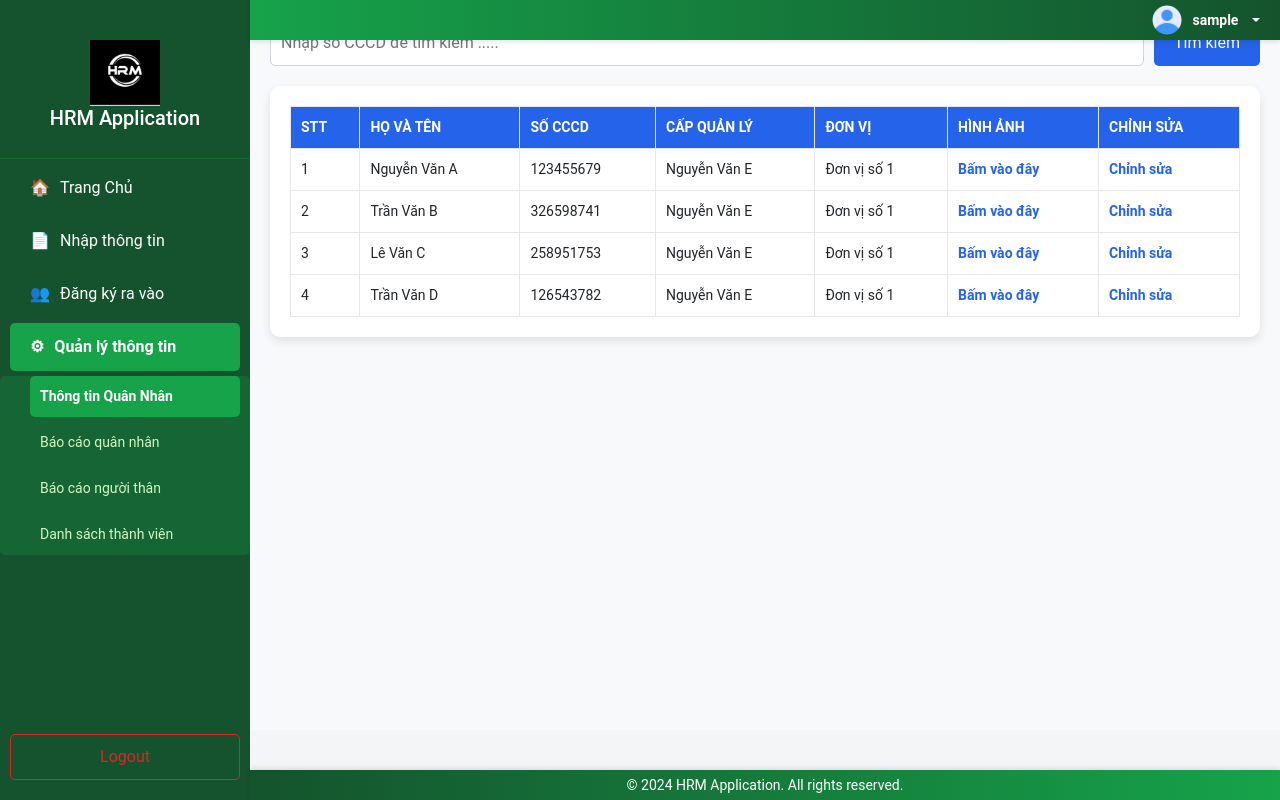
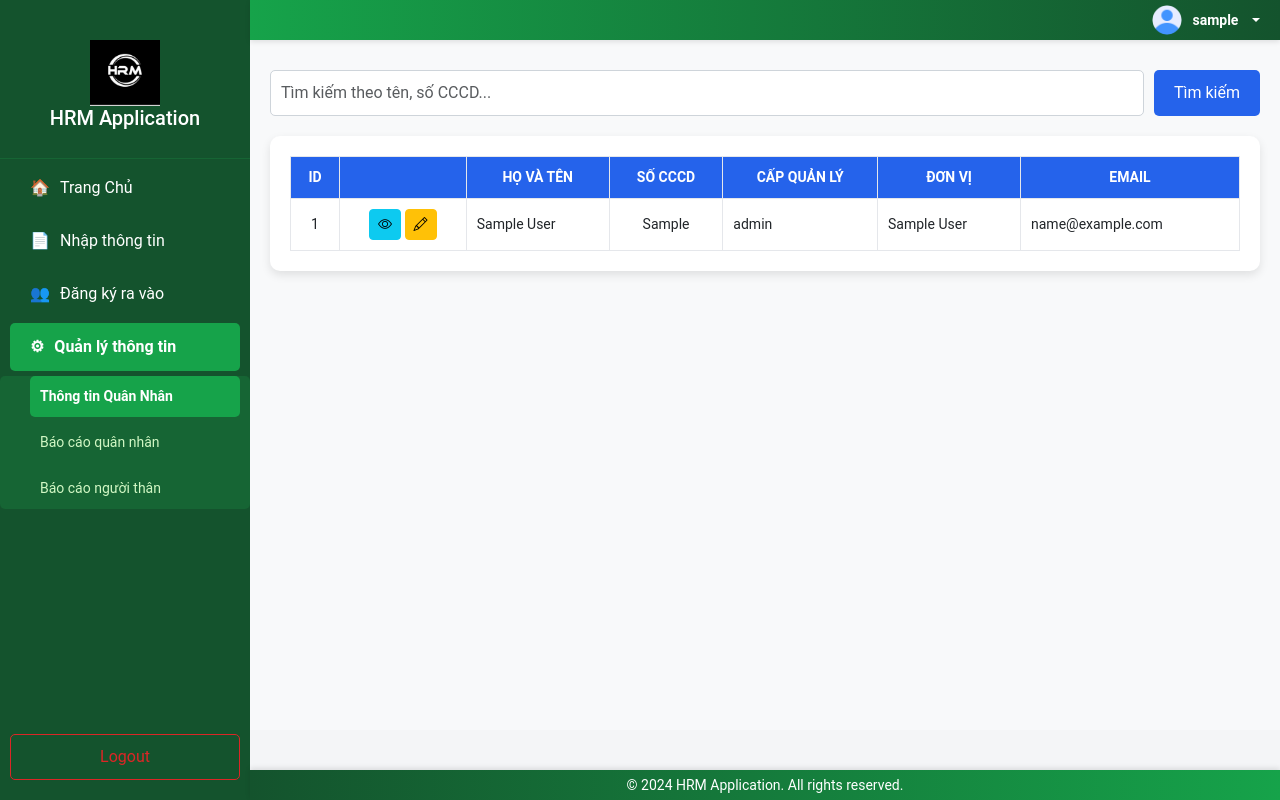
Before and after one commit to hanatools/shield-check, a Flask app: page /soldier_info in a window 1280 px wide. Run offline with Flask 3, Linux system fonts and the light colour scheme; a user stored in the database is signed in; tables that the repository leaves empty hold one stand-in row (values such as "Sample post"); some libraries are stand-ins or nearby versions.

Commit message:
update style

```diff
--- a/application/core/views.py
+++ b/application/core/views.py
@@ -55,12 +55,6 @@ def batch_input():
 # @login_required
 def register_relative():
     return render_template("register_relative.html", username=current_user.username)
-
-@core.route("/soldier_info")
-# @login_required
-def soldier_info():
-    return render_template("soldier_info.html", username=current_user.username)
-
 
 @core.route("/reports", methods=["GET", "POST"])
 @login_required
--- a/application/static/css/custom/soldier_info.css
+++ b/application/static/css/custom/soldier_info.css
@@ -2,7 +2,8 @@
 .content {
     padding: 20px;
     background-color: #f8f9fa; /* Light gray background */
-    min-height: calc(100vh - 70px);
+    min-height: calc(100vh - 70px); /* Account for the header height (70px) */
+    padding-top: 70px;
 }
 
 /* Search Box */
--- a/application/static/js/custom/input_personal.js
+++ b/application/static/js/custom/input_personal.js
@@ -505,7 +505,7 @@ document.getElementById("finish-form").addEventListener("click", () => {
 
                 if (data.user) {
                     alert(`Đăng ký người thân thành công:\nHọ tên: ${data.user.full_name}\nCCCD: ${data.user.identity_card}`);
-                    window.location.href = "/member_list"; // Redirect to member list
+                    window.location.href = "/soldier_info"; // Redirect to member list
                 } else {
                     throw new Error("User creation failed: No user returned in the response.");
                 }
--- a/application/static/js/custom/soldier_info.js
+++ b/application/static/js/custom/soldier_info.js
@@ -0,0 +1,82 @@
+document.getElementById('search-form').addEventListener('submit', function (e) {
+    e.preventDefault();
+    const formData = new FormData(this);
+    const searchQuery = formData.get('search');
+
+    fetch(`/member_list?search=${searchQuery}`)
+        .then(response => response.text())
+        .then(html => {
+            document.querySelector('.table-responsive').innerHTML = html;
+        });
+});
+
+
+function handleSearch(query) {
+    console.log("handleSearch called with query:", query);
+    fetch(`/search_members?query=${encodeURIComponent(query)}`)
+        .then((response) => response.json())
+        .then((data) => {
+            const tableBody = document.getElementById("member-table");
+            tableBody.innerHTML = ""; // Clear current table rows
+
+            if (data.length === 0) {
+                tableBody.innerHTML = `<tr><td colspan="6" class="text-center">Không có dữ liệu</td></tr>`;
+                return;
+            }
+
+            data.forEach((user, index) => {
+                const row = document.createElement("tr");
+
+                row.innerHTML = `
+                   <td>${ user.id }</td>
+                <td class="text-center">
+                    <button
+                            class="btn btn-info btn-sm"
+                            data-bs-toggle="tooltip"
+                            title="Xem"
+                            onclick="viewUser(${ user.id })"
+                    >
+                        <i class="bi bi-eye"></i>
+                    </button>
+                    <button
+                            class="btn btn-warning btn-sm"
+                            data-bs-toggle="tooltip"
+                            title="Sửa"
+                            onclick="editUser(${ user.id })"
+                    >
+                        <i class="bi bi-pencil"></i>
+                    </button>
+                    </form>
+                </td>
+                <td>${ user.full_name }</td>
+                <td>${ user.identity_card }</td>
+                <td>${ user.management_level }</td>
+                <td>${ user.unit_name }</td>
+                <td>${ user.email }</td>
+                `;
+
+                tableBody.appendChild(row);
+            });
+
+            // Reinitialize Bootstrap tooltips
+            const tooltipTriggerList = [].slice.call(
+                document.querySelectorAll('[data-bs-toggle="tooltip"]')
+            );
+            tooltipTriggerList.forEach((tooltipTriggerEl) => {
+                new bootstrap.Tooltip(tooltipTriggerEl);
+            });
+        })
+        .catch((error) => {
+            console.error("Error fetching search results:", error);
+        });
+}
+
+// Tooltip initialization
+document.addEventListener("DOMContentLoaded", () => {
+    const tooltipTriggerList = [].slice.call(
+        document.querySelectorAll('[data-bs-toggle="tooltip"]')
+    );
+    tooltipTriggerList.forEach((tooltipTriggerEl) => {
+        new bootstrap.Tooltip(tooltipTriggerEl);
+    });
+});
--- a/application/templates/member_base.html
+++ b/application/templates/member_base.html
@@ -57,10 +57,9 @@
         <span class="text">Quản lý thông tin</span>
       </a>
       <div class="submenu" id="mgrInfoSubmenu">
-        <a href="{{ url_for('core.soldier_info') }}" id="soldier_info">Thông tin Quân Nhân</a>
+        <a href="{{ url_for('users.soldier_info') }}" id="soldier_info">Thông tin Quân Nhân</a>
         <a href="{{ url_for('core.reports') }}" id="reports">Báo cáo quân nhân</a>
         <a href="{{ url_for('core.relative_reports') }}" id="relative_reports">Báo cáo người thân</a>
-        <a href="{{ url_for('users.member_list') }}" id="member_list">Danh sách thành viên</a>
       </div>
 
     </div>
--- a/application/templates/soldier_info.html
+++ b/application/templates/soldier_info.html
@@ -12,61 +12,76 @@
 <div class="content">
     <!-- Search Box -->
     <div class="search-box">
-        <input type="text" placeholder="Nhập số CCCD để tìm kiếm .....">
-        <button type="button">Tìm kiếm</button>
+
+        <input
+                type="text"
+                id="search"
+                class="form-control"
+                placeholder="Tìm kiếm theo tên, số CCCD..."
+                oninput="handleSearch(this.value)"
+        />
+        <button type="button"  onclick="handleSearch(this.value)" >Tìm kiếm</button>
     </div>
 
     <!-- Table Section -->
     <div class="table-container">
-        <table>
+        <table >
             <thead>
-            <tr>
-                <th>STT</th>
-                <th>Họ và tên</th>
-                <th>Số CCCD</th>
-                <th>Cấp quản lý</th>
-                <th>Đơn vị</th>
-                <th>Hình ảnh</th>
-                <th>Chỉnh sửa</th>
+            <tr class="text-center">
+                <th class="text-center" >ID</th>
+                <th class="text-center"></th>
+                <th class="text-center" >Họ và Tên</th>
+                <th class="text-center" >Số CCCD</th>
+                <th class="text-center" >Cấp Quản Lý</th>
+                <th class="text-center" >Đơn Vị</th>
+                <th class="text-center">Email</th>
             </tr>
             </thead>
-            <tbody>
+            <tbody id="member-table" >
+            {% for user in users %}
             <tr>
-                <td>1</td>
-                <td>Nguyễn Văn A</td>
-                <td>123455679</td>
-                <td>Nguyễn Văn E</td>
-                <td>Đơn vị số 1</td>
-                <td><a href="#">Bấm vào đây</a></td>
-                <td><a href="#">Chỉnh sửa</a></td>
+                <td class="text-center">{{ user.id }}</td>
+                <td class="text-center">
+                    <button
+                            class="btn btn-info btn-sm"
+                            data-bs-toggle="tooltip"
+                            title="Xem"
+                            onclick="viewUser({{ user.id }})"
+                    >
+                        <i class="bi bi-eye"></i>
+                    </button>
+                    <button
+                            class="btn btn-warning btn-sm"
+                            data-bs-toggle="tooltip"
+                            title="Sửa"
+                            onclick="editUser({{ user.id }})"
+                    >
+                        <i class="bi bi-pencil"></i>
+                    </button>
+                    <!--                    <form-->
+                    <!--                            action="{{ url_for('users.delete', user_id=user.id) }}"-->
+                    <!--                            method="POST"-->
+                    <!--                            style="display: inline;"-->
+                    <!--                            onsubmit="return confirm('Bạn có chắc muốn xóa?');"-->
+                    <!--                    >-->
+                    <!--                        <input type="hidden" name="csrf_token" value="{{ csrf_token() }}" />-->
+                    <!--                        <button-->
+                    <!--                                class="btn btn-danger btn-sm"-->
+                    <!--                                type="submit"-->
+                    <!--                                data-bs-toggle="tooltip"-->
+                    <!--                                title="Xóa"-->
+                    <!--                        >-->
+                    <!--                            <i class="bi bi-trash"></i>-->
+                    <!--                        </button>-->
+                    </form>
+                </td>
+                <td>{{ user.full_name }}</td>
+                <td class="text-center" >{{ user.identity_card }}</td>
+                <td>{{ user.management_level }}</td>
+                <td>{{ user.unit_name }}</td>
+                <td>{{ user.email }}</td>
             </tr>
-            <tr>
-                <td>2</td>
-                <td>Trần Văn B</td>
-                <td>326598741</td>
-                <td>Nguyễn Văn E</td>
-                <td>Đơn vị số 1</td>
-                <td><a href="#">Bấm vào đây</a></td>
-                <td><a href="#">Chỉnh sửa</a></td>
-            </tr>
-            <tr>
-                <td>3</td>
-                <td>Lê Văn C</td>
-                <td>258951753</td>
-                <td>Nguyễn Văn E</td>
-                <td>Đơn vị số 1</td>
-                <td><a href="#">Bấm vào đây</a></td>
-                <td><a href="#">Chỉnh sửa</a></td>
-            </tr>
-            <tr>
-                <td>4</td>
-                <td>Trần Văn D</td>
-                <td>126543782</td>
-                <td>Nguyễn Văn E</td>
-                <td>Đơn vị số 1</td>
-                <td><a href="#">Bấm vào đây</a></td>
-                <td><a href="#">Chỉnh sửa</a></td>
-            </tr>
+            {% endfor %}
             </tbody>
         </table>
     </div>
--- a/application/users/views.py
+++ b/application/users/views.py
@@ -91,11 +91,6 @@ def change_password():
     return (redirect(url_for("users.change_password")))
 
 
-# @users.route("/member_list")
-# @login_required
-# def member_list():
-#     return render_template("member_list.html")
-
 @users.route("/member_list")
 @login_required
 def member_list():
@@ -120,6 +115,31 @@ def member_list():
     # return render_template("member_list.html", users=users_list, pagination=pagination)
     return render_template("member_list.html", users=users_list, pagination=pagination, form=form)
 
+@users.route("/soldier_info")
+@login_required
+def soldier_info():
+    search_query = request.args.get("search", "")
+    page = request.args.get("page", 1, type=int)
+    form = DeleteUserForm()
+
+    # Query users from database
+    query = User.query
+    if search_query:
+        query = query.filter(
+            db.or_(
+                User.full_name.ilike(f"%{search_query}%"),
+                User.identity_card.ilike(f"%{search_query}%"),
+                User.unit_name.ilike(f"%{search_query}%"),
+            )
+        )
+
+    pagination = query.paginate(page=page, per_page=10)
+    users_list = pagination.items
+
+    return render_template("soldier_info.html", users=users_list, pagination=pagination, form=form)
+
+
+
 @users.route("/search_members", methods=["GET"])
 @login_required
 def search_members():
@@ -137,7 +157,8 @@ def search_members():
             "id": user.id,
             "full_name": user.full_name,
             "identity_card": user.identity_card,
-            "management_level": user.management_level
+            "management_level": user.management_level,
+            "email": user.email
         }
         for user in users
     ]
```
Also changed, not shown: application/templates/member_list.html (+2 -17 lines).
